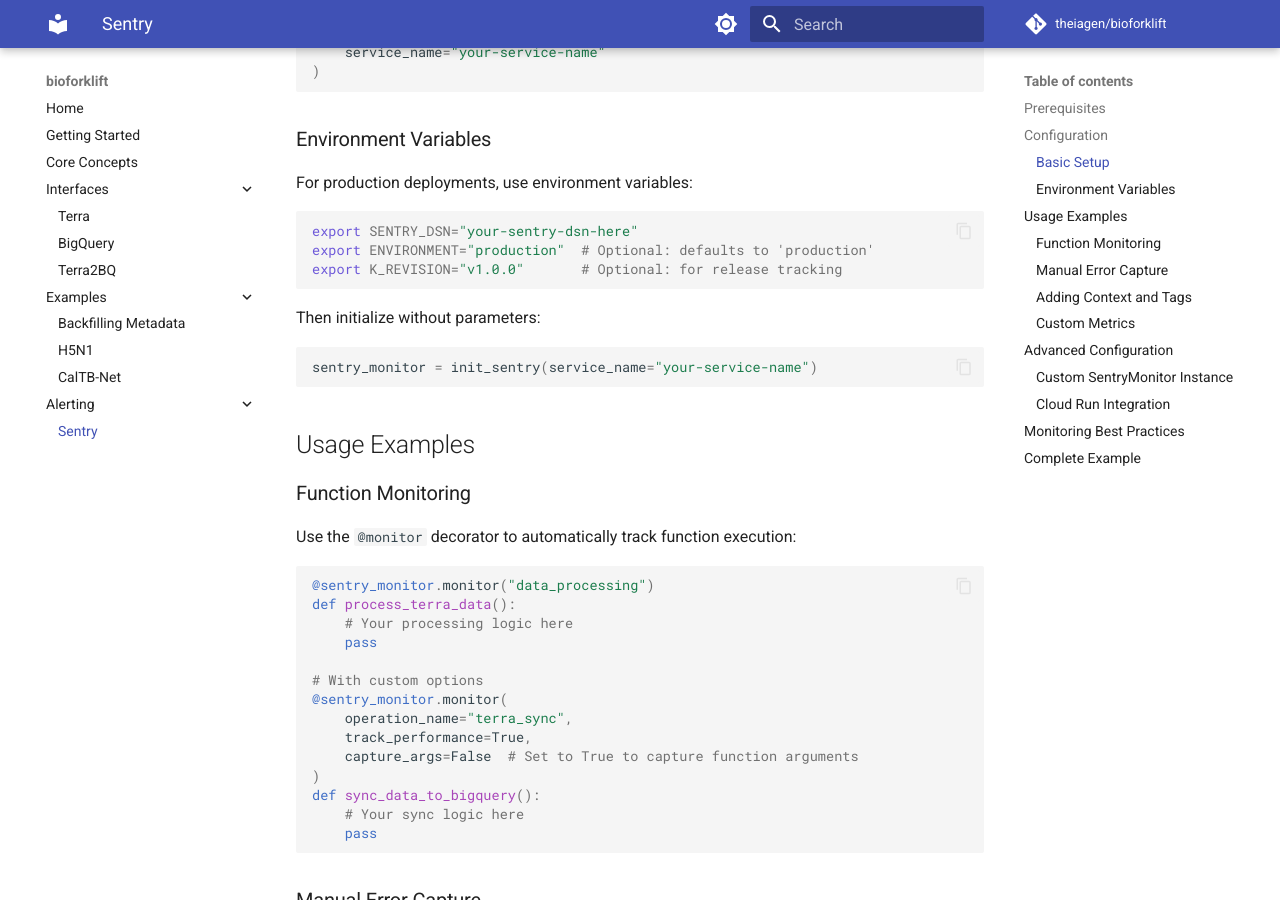
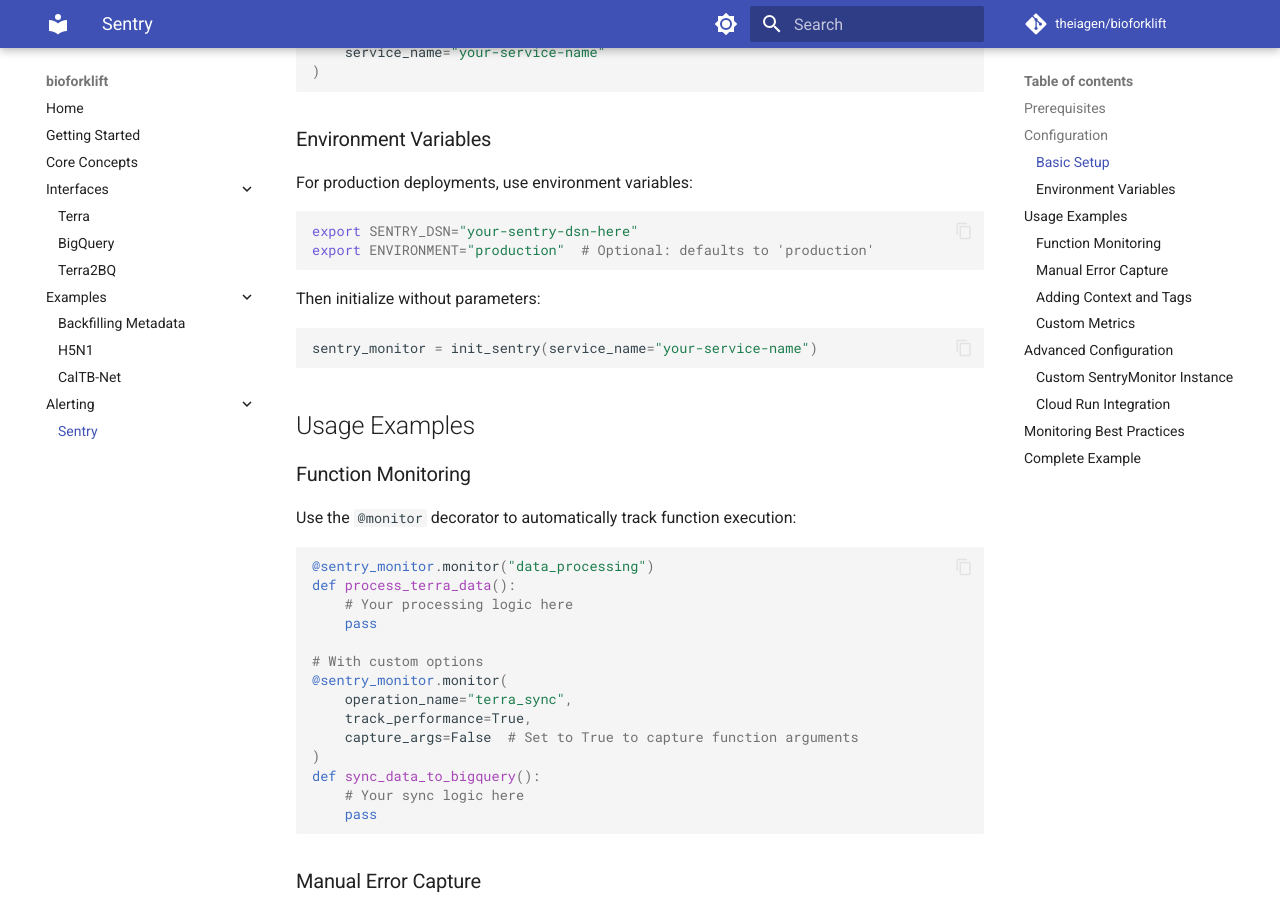
Before and after one commit to theiagen/bioforklift, an MkDocs documentation site: the page built from docs/interfaces/sentry_setup.md, in a window 1280 px wide and 900 px high, scrolled down 622 px. Built offline with MkDocs 1.6.1 and Material for MkDocs 9.7.7, drawn with Linux system fonts in a browser that asks for light colours; comment, search, counter and statistics services are not loaded.

Commit message:
Remove optional K_REVISION environment variable from Sentry setup documentation

````diff
--- a/docs/interfaces/sentry_setup.md
+++ b/docs/interfaces/sentry_setup.md
@@ -30,7 +30,6 @@
 ```bash
 export SENTRY_DSN="your-sentry-dsn-here"
 export ENVIRONMENT="production"  # Optional: defaults to 'production'
-export K_REVISION="v1.0.0"       # Optional: for release tracking
 ```
 
 Then initialize without parameters:
````
